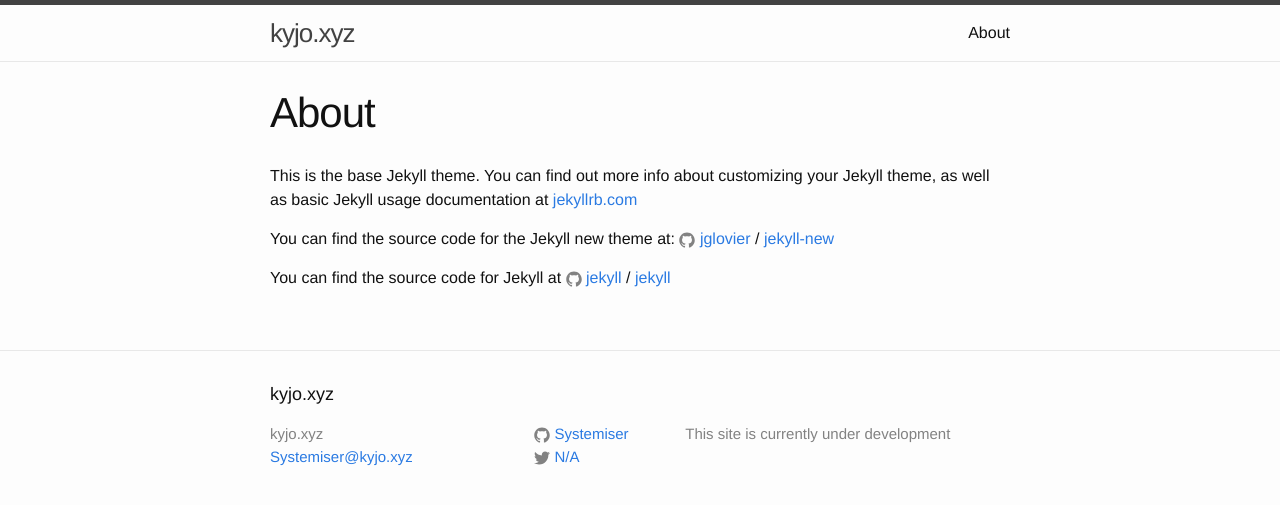
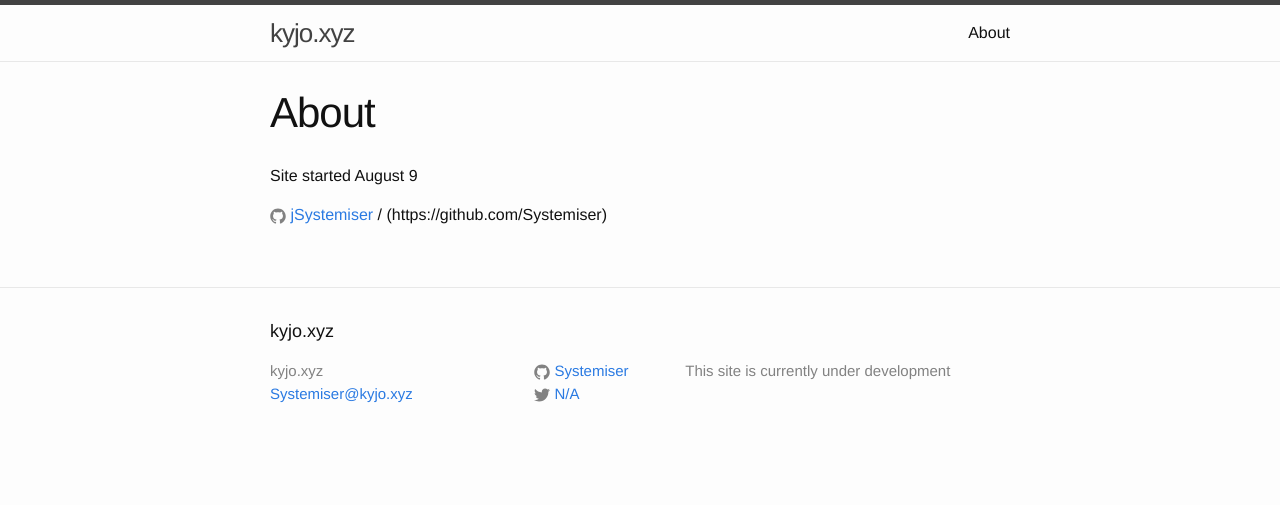
Before and after one commit to Systemiser/Systemiser.github.io, a Jekyll site: the page built from about.md, in a window 1280 px wide. Shown: the top 505 px of the page. Built offline with Jekyll 4.4.1, drawn with Linux system fonts in a browser that asks for light colours.

Commit message:
About page updated

```diff
--- a/about.md
+++ b/about.md
@@ -3,13 +3,7 @@
 title: About
 permalink: /about/
 ---
+Site started August 9
 
-This is the base Jekyll theme. You can find out more info about customizing your Jekyll theme, as well as basic Jekyll usage documentation at [jekyllrb.com](http://jekyllrb.com/)
-
-You can find the source code for the Jekyll new theme at:
-{% include icon-github.html username="jglovier" %} /
-[jekyll-new](https://github.com/jglovier/jekyll-new)
-
-You can find the source code for Jekyll at
-{% include icon-github.html username="jekyll" %} /
-[jekyll](https://github.com/jekyll/jekyll)
+{% include icon-github.html username="jSystemiser" %} /
+(https://github.com/Systemiser)
```
